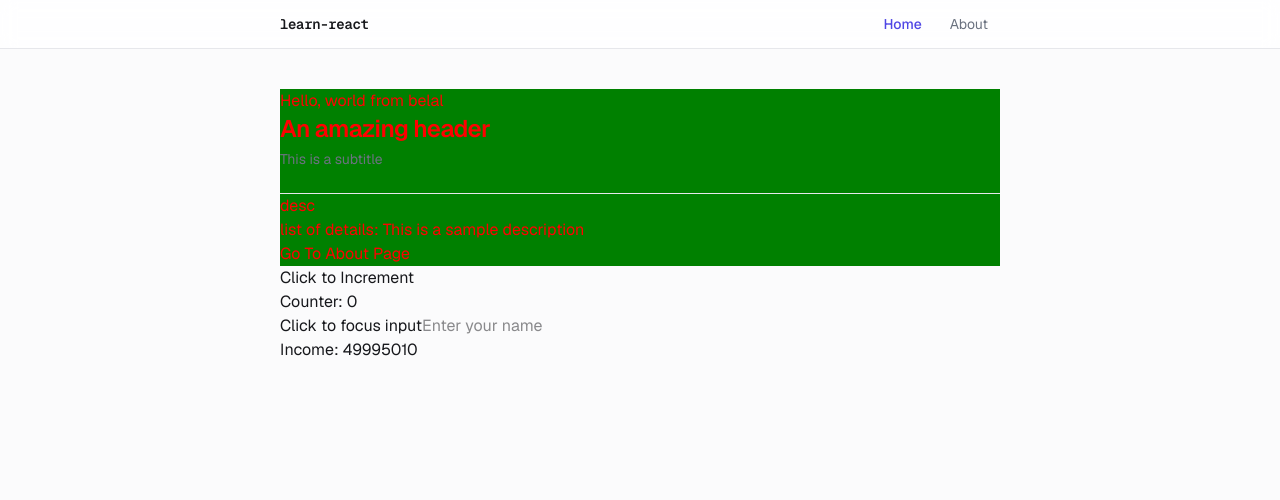
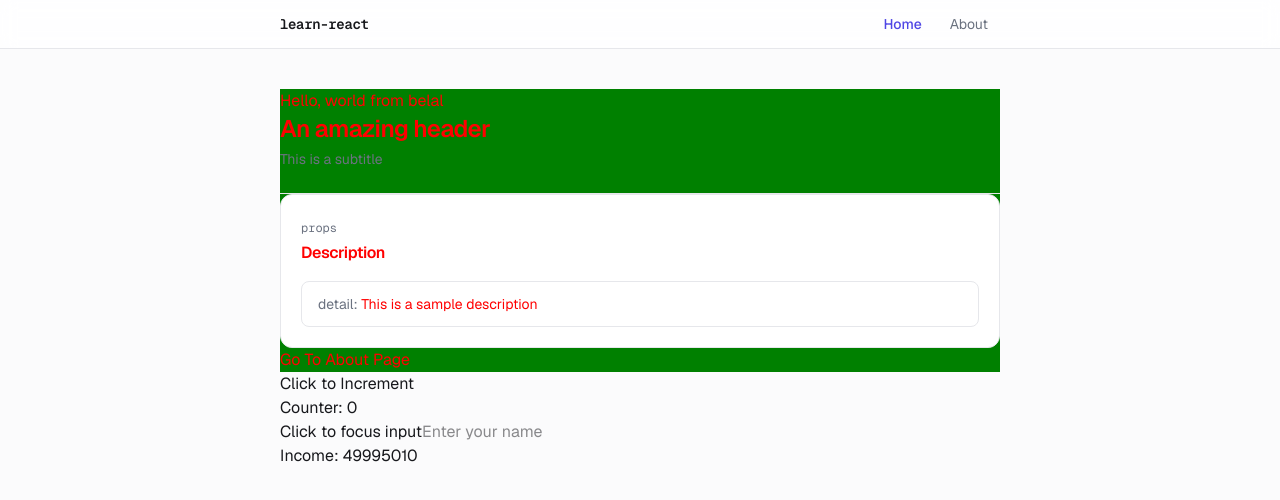
Before and after one commit to belal-Salah1/learn-react-basics, a Next.js app: page / in a window 1280 px wide. Shown: the top 500 px of the page. Built offline with nearby package versions, Linux system fonts and the light colour scheme.

Commit message:
style: restyle Description and List as a card with rows

```diff
--- a/app/components/Description.tsx
+++ b/app/components/Description.tsx
@@ -1,12 +1,14 @@
+import Card from "./Card";
 import List from "./List";
 
- function Desc(){
+function Desc() {
   return (
-    <>
-    <div>desc</div>
-    <List description="This is a sample description"/>
-    </>
-  )
+    <Card hook="props" title="Description">
+      <ul className="divide-y divide-border overflow-hidden rounded-lg border border-border">
+        <List description="This is a sample description" />
+      </ul>
+    </Card>
+  );
 }
 
 export default Desc;
--- a/app/components/List.tsx
+++ b/app/components/List.tsx
@@ -1,9 +1,14 @@
 type ListParams = {
   description: string;
 };
-function List(props: ListParams){
+
+function List(props: ListParams) {
   return (
-    <div>list of details: {props.description}</div>
-  )
+    <li className="px-4 py-3 text-sm">
+      <span className="text-muted">detail: </span>
+      {props.description}
+    </li>
+  );
 }
+
 export default List;
```
